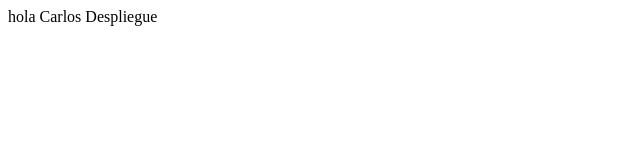
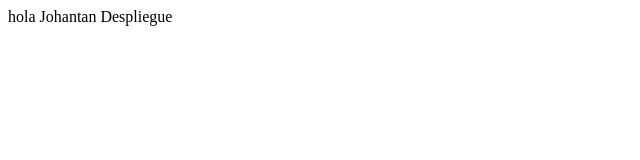
Before and after one commit to cejtok2-bot/repo1, a plain HTML site: page index.html in a window 1280 px wide. Shown: the full height of the page, 0-640 px from the left. Drawn offline with Linux system fonts and the light colour scheme.

Commit message:
cambio Johnatan

```diff
--- a/index.html
+++ b/index.html
@@ -1 +1 @@
-<p> hola Carlos Despliegue</p>
+<p> hola Johantan Despliegue</p>
```
Also changed, not shown: 1 other file.
